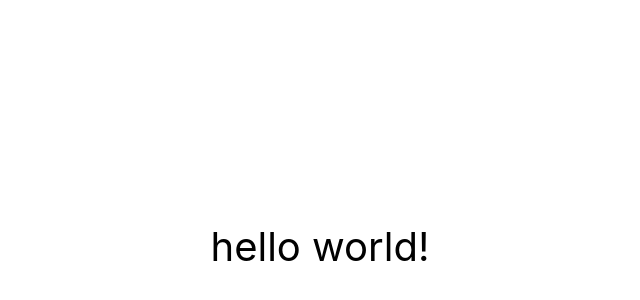
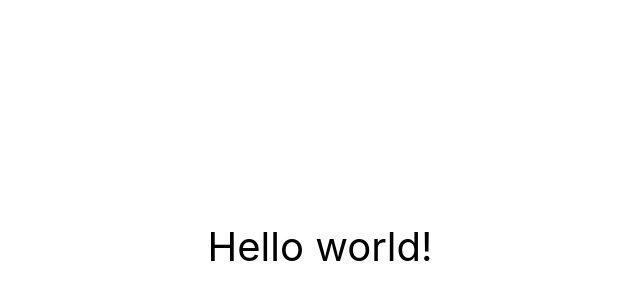
Before and after one commit to SerhiiBrekhov/HW-03-react_findder-t2, a React (Create React App) app: page / in a window 1280 px wide. Shown: the part 154-454 px from the top of the page, without its empty margins (320-960 px from the left). Built offline with nearby package versions, Linux system fonts and the light colour scheme.

Commit message:
H gross in Hello

```diff
--- a/src/components/App.jsx
+++ b/src/components/App.jsx
@@ -10,7 +10,7 @@ export const App = () => {
         color: '#010101',
       }}
     >
-      hello world!
+      Hello world!
     </div>
   );
 };
```
